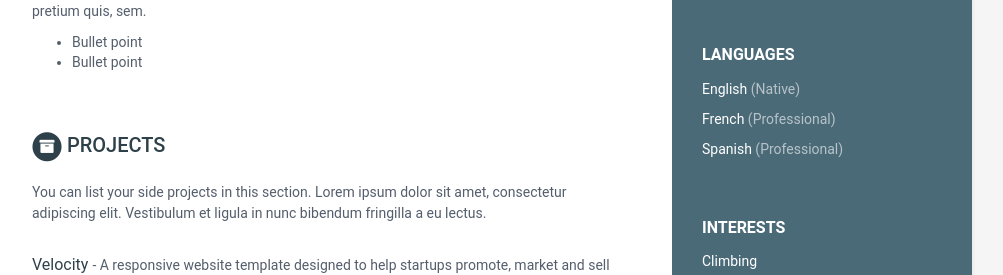
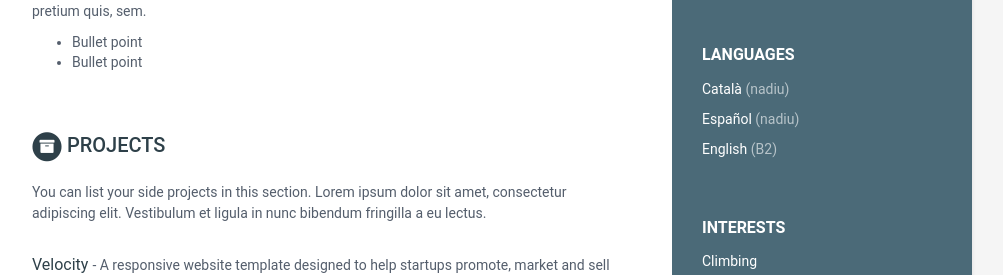
Before and after one commit to vpalomares/cv, a Jekyll site: the page built from index.html, in a window 1280 px wide and 900 px high, scrolled down 757 px. Shown: the part 179-454 px from the top of the window, without its empty margins (168-1171 px from the left). Built offline with Jekyll 4.4.1, drawn with Linux system fonts in a browser that asks for light colours.

Commit message:
Update data.yml

```diff
--- a/_data/data.yml
+++ b/_data/data.yml
@@ -20,14 +20,14 @@ sidebar:
     languages:
       title: Languages
       info:
+        - idiom: Català
+          level: nadiu
+
+        - idiom: Español
+          level: nadiu
+
         - idiom: English
-          level: Native
-
-        - idiom: French
-          level: Professional
-
-        - idiom: Spanish
-          level: Professional
+          level: B2
 
     interests:
       title: Interests
```
